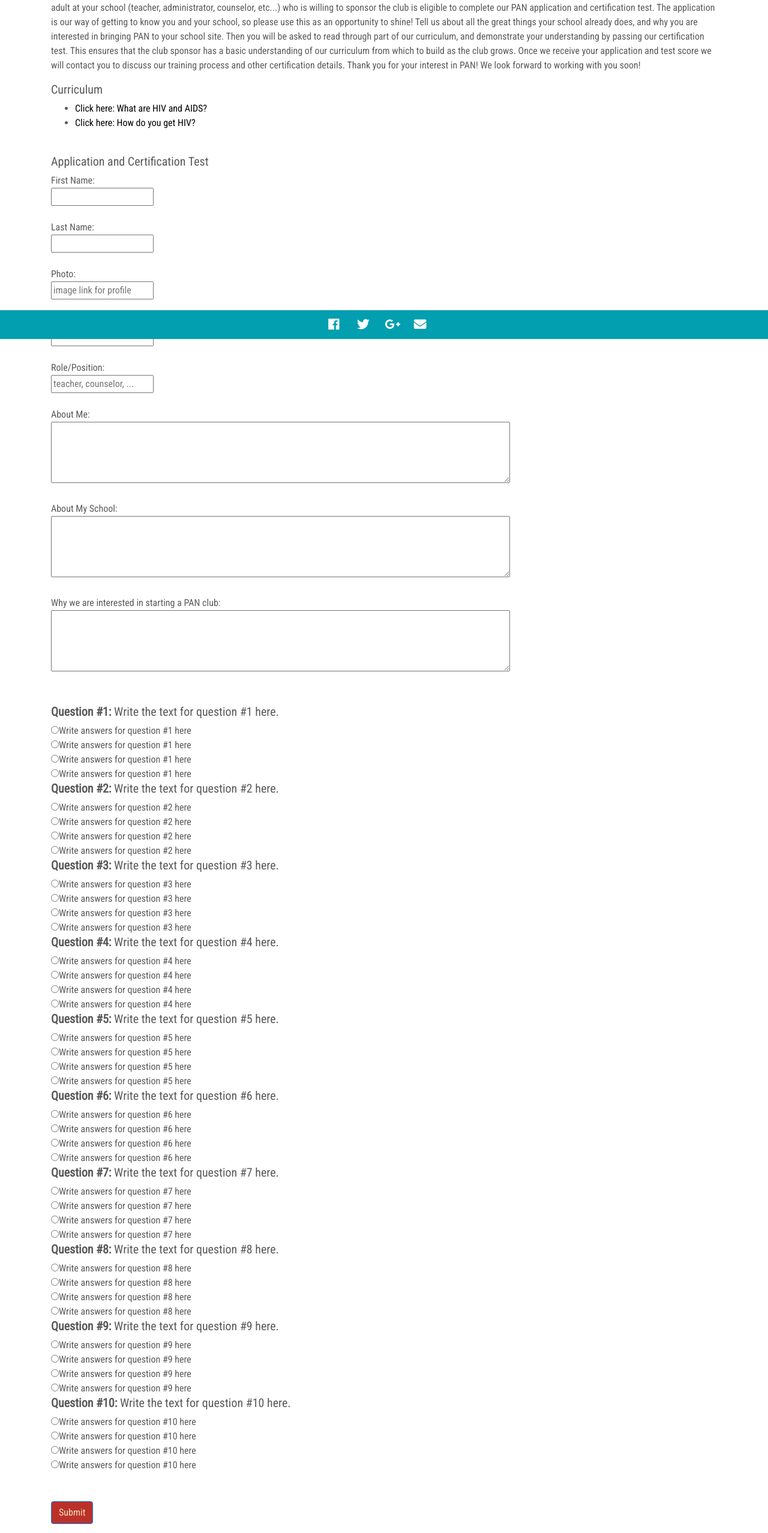
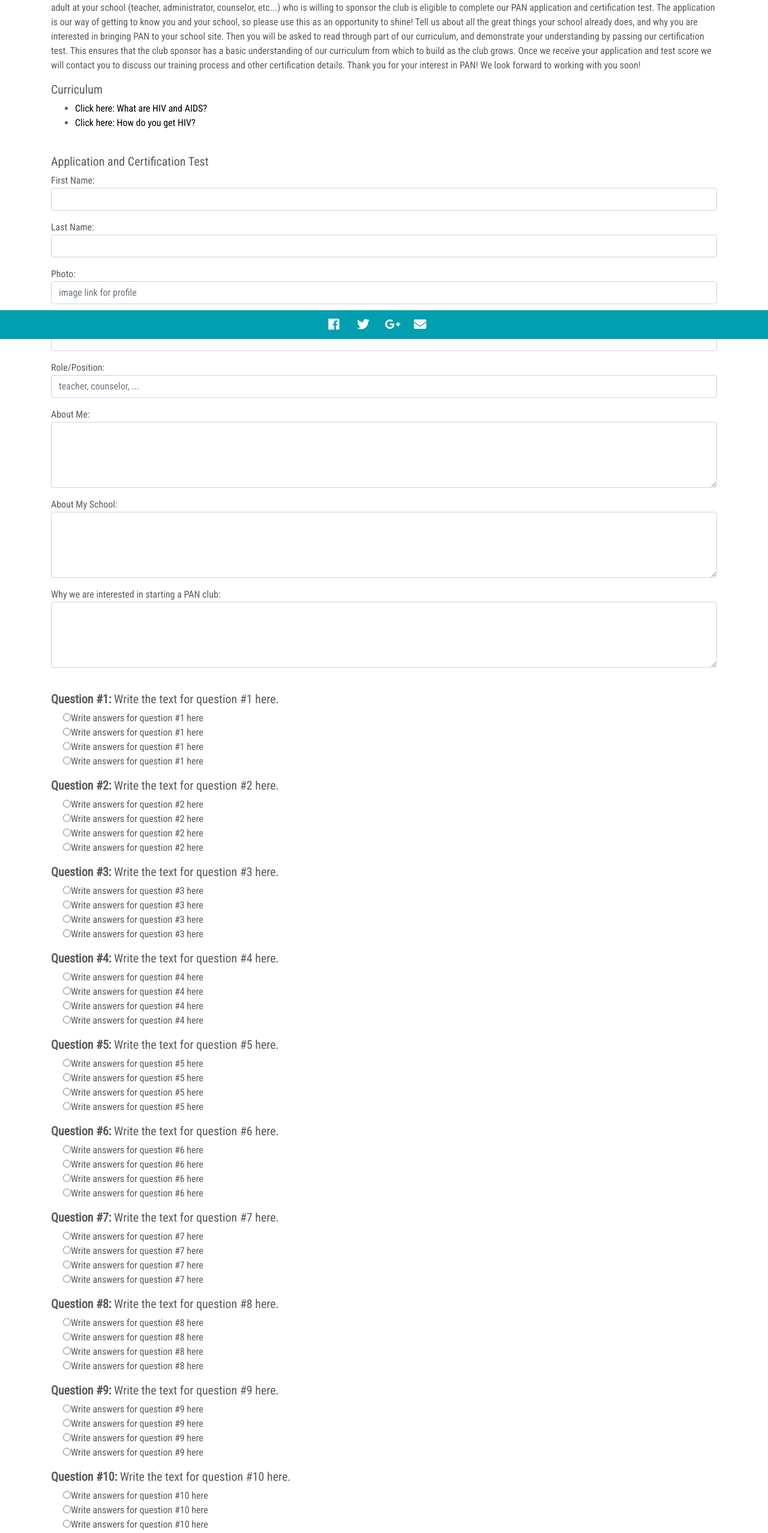
Before and after one commit to nljacob/project_aids_nigeria, a React (Create React App) app in the folder client/: page /certification in a window 1280 px wide. Shown: the part 235-2790 px from the top of the page at 60% size. Built offline with nearby package versions, Linux system fonts and the light colour scheme.

Commit message:
added bootstrap classes to certification page

```diff
--- a/client/src/components/Certification/Certification.js
+++ b/client/src/components/Certification/Certification.js
@@ -6,6 +6,7 @@ import React from "react";
 import certAnswers from '../../certAnswers.json'
 import "./Certification.css";
 import API from '../../utils/API';
+
 
 class Certification extends React.Component {
 
@@ -119,60 +120,83 @@ class Certification extends React.Component {
                 {/* Add new fields (first name, last name, email address) so we can keep this info with their score in the database */}
 
                 <form>
-
+                <div className="form-group">
                     First Name: <br/> <input
+                    className = "form-control"
                         type="text"
                         name="sponsorFirstName"
                         onChange={this.handleInputChange}
                         value={this.state.sponsorFirstName}
-                        /> <br/> <br/>
+                        />
+                        </div>
+                        <div className="form-group">
                     Last Name: <br/> <input
+                     className = "form-control"
                         type="text"
                         name="sponsorLastName"
                         onChange={this.handleInputChange}
                         value={this.state.sponsorLastName}
-                        /> <br/> <br/>
+                        />
+                        </div>
+                        <div className="form-group">
                     Photo: <br/> <input
+                    className = "form-control"
                         type="text"
                         name="sponsorImageLink"
                         placeholder="image link for profile"
                         onChange={this.handleInputChange}
                         value={this.state.sponsorImageLink}
-                        /> <br/> <br/>
+                        />
+                        </div>
+                        <div className="form-group">
                     Email Address: <br/> <input
+                    className = "form-control"
                         type="email"
                         name="sponsorEmail"
                         onChange={this.handleInputChange}
                         value={this.state.sponsorEmail}
-                        /> <br/> <br/>
+                        />
+                        </div>
+                        <div className="form-group">
                     Role/Position: <br/> <input
+                    className = "form-control"
                         type="text"
                         name="sponsorRolePosition"
                         placeholder="teacher, counselor, ..."
                         onChange={this.handleInputChange}
                         value={this.state.sponsorRolePosition}
-                        /> <br/> <br/>
+                        />
+                        </div>
+                        <div className="form-group">
                     About Me: <br/> <textarea
+                    className = "form-control"
                         rows="4"
                         cols="100"
                         name="sponsorAboutMe"
                         onChange={this.handleInputChange}
                         value={this.state.sponsorAboutMe}
-                        /> <br/> <br/>
+                        />
+                        </div>
+                        <div className="form-group">
                     About My School: <br/> <textarea
+                    className = "form-control"
                         rows="4"
                         cols="100"
                         name="sponsorAboutMySchool"
                         onChange={this.handleInputChange}
                         value={this.state.sponsorAboutMySchool}
-                        /> <br/> <br/>
+                        />
+                        </div>
+                        <div className="form-group">
                     Why we are interested in starting a PAN club: <br/> <textarea
-                        rows="4"
+                     className = "form-control"
+                     rows="4"
                         cols="100"
                         name="sponsorWhyInterested"
                         onChange={this.handleInputChange}
                         value={this.state.sponsorWhyInterested}
-                        /> <br/> <br/>
+                        />
+                        </div>
 
                     <br/>
 
@@ -181,110 +205,130 @@ class Certification extends React.Component {
                         Write the text for question #1 here.
 
                     </h5>
-                    <fieldset>
+                    <fieldset className = "form-group">
+                        <div className="form-check">
                         <input type="radio" name="Question1" value="a" checked={this.state.selectedOption[0] === 'a'} onChange={this.handleOptionChange(0)}/>Write answers for question #1 here <br/>
                         <input type="radio" name="Question1" value="b" checked={this.state.selectedOption[0] === 'b'} onChange={this.handleOptionChange(0)}/>Write answers for question #1 here <br/>
                         <input type="radio" name="Question1" value="c" checked={this.state.selectedOption[0] === 'c'} onChange={this.handleOptionChange(0)}/>Write answers for question #1 here <br/>
                         <input type="radio" name="Question1" value="d" checked={this.state.selectedOption[0] === 'd'} onChange={this.handleOptionChange(0)}/>Write answers for question #1 here <br/>
+                        </div>
                     </fieldset>
 
                     <h5>
                         <strong>Question #2: </strong>
                         Write the text for question #2 here.
                     </h5>
-                    <fieldset>
+                    <fieldset  className = "form-group">
+                    <div className="form-check">
                         <input type="radio" name="Question2" value="a" checked={this.state.selectedOption[1] === 'a'} onChange={this.handleOptionChange(1)}/>Write answers for question #2 here <br/>
                         <input type="radio" name="Question2" value="b" checked={this.state.selectedOption[1] === 'b'} onChange={this.handleOptionChange(1)}/>Write answers for question #2 here <br/>
                         <input type="radio" name="Question2" value="c" checked={this.state.selectedOption[1] === 'c'} onChange={this.handleOptionChange(1)}/>Write answers for question #2 here <br/>
                         <input type="radio" name="Question2" value="d" checked={this.state.selectedOption[1] === 'd'} onChange={this.handleOptionChange(1)}/>Write answers for question #2 here <br/>
+                    </div>
                     </fieldset>
 
                     <h5>
                         <strong>Question #3: </strong>
                         Write the text for question #3 here.
                     </h5>
-                    <fieldset>
+                    <fieldset  className = "form-group">
+                    <div className = "form-check">
                         <input type="radio" name="Question3" value="a" checked={this.state.selectedOption[2] === 'a'} onChange={this.handleOptionChange(2)}/>Write answers for question #3 here <br/>
                         <input type="radio" name="Question3" value="b" checked={this.state.selectedOption[2] === 'b'} onChange={this.handleOptionChange(2)}/>Write answers for question #3 here <br/>
                         <input type="radio" name="Question3" value="c" checked={this.state.selectedOption[2] === 'c'} onChange={this.handleOptionChange(2)}/>Write answers for question #3 here <br/>
                         <input type="radio" name="Question3" value="d" checked={this.state.selectedOption[2] === 'd'} onChange={this.handleOptionChange(2)}/>Write answers for question #3 here <br/>
+                   </div>
                     </fieldset>
 
                     <h5>
                         <strong>Question #4: </strong>
                         Write the text for question #4 here.
                     </h5>
-                    <fieldset>
+                    <fieldset  className = "form-group">
+                    <div className = "form-check">
                         <input type="radio" name="Question4" value="a" checked={this.state.selectedOption[3] === 'a'} onChange={this.handleOptionChange(3)}/>Write answers for question #4 here <br/>
                         <input type="radio" name="Question4" value="b" checked={this.state.selectedOption[3] === 'b'} onChange={this.handleOptionChange(3)}/>Write answers for question #4 here <br/>
                         <input type="radio" name="Question4" value="c" checked={this.state.selectedOption[3] === 'c'} onChange={this.handleOptionChange(3)}/>Write answers for question #4 here <br/>
                         <input type="radio" name="Question4" value="d" checked={this.state.selectedOption[3] === 'd'} onChange={this.handleOptionChange(3)}/>Write answers for question #4 here <br/>
+                    </div>
                     </fieldset>
 
                     <h5>
                         <strong>Question #5: </strong>
                         Write the text for question #5 here.
                     </h5>
-                    <fieldset>
+                    <fieldset  className = "form-group">
+                    <div className = "form-check">
                         <input type="radio" name="Question5" value="a" checked={this.state.selectedOption[4] === 'a'} onChange={this.handleOptionChange(4)}/>Write answers for question #5 here <br/>
                         <input type="radio" name="Question5" value="b" checked={this.state.selectedOption[4] === 'b'} onChange={this.handleOptionChange(4)}/>Write answers for question #5 here <br/>
                         <input type="radio" name="Question5" value="c" checked={this.state.selectedOption[4] === 'c'} onChange={this.handleOptionChange(4)}/>Write answers for question #5 here <br/>
                         <input type="radio" name="Question5" value="d" checked={this.state.selectedOption[4] === 'd'} onChange={this.handleOptionChange(4)}/>Write answers for question #5 here <br/>
+                   </div>
                     </fieldset>
 
                     <h5>
                         <strong>Question #6: </strong>
                         Write the text for question #6 here.
                     </h5>
-                    <fieldset>
+                    <fieldset  className = "form-group">
+                    <div className = "form-check">
                         <input type="radio" name="Question6" value="a" checked={this.state.selectedOption[5] === 'a'} onChange={this.handleOptionChange(5)}/>Write answers for question #6 here <br/>
                         <input type="radio" name="Question6" value="b" checked={this.state.selectedOption[5] === 'b'} onChange={this.handleOptionChange(5)}/>Write answers for question #6 here <br/>
                         <input type="radio" name="Question6" value="c" checked={this.state.selectedOption[5] === 'c'} onChange={this.handleOptionChange(5)}/>Write answers for question #6 here <br/>
                         <input type="radio" name="Question6" value="d" checked={this.state.selectedOption[5] === 'd'} onChange={this.handleOptionChange(5)}/>Write answers for question #6 here <br/>
+                   </div>
                     </fieldset>
 
                     <h5>
                         <strong>Question #7: </strong>
                         Write the text for question #7 here.
                     </h5>
-                    <fieldset>
+                    <fieldset  className = "form-group">
+                    <div className = "form-check">
                         <input type="radio" name="Question7" value="a" checked={this.state.selectedOption[6] === 'a'} onChange={this.handleOptionChange(6)}/>Write answers for question #7 here <br/>
                         <input type="radio" name="Question7" value="b" checked={this.state.selectedOption[6] === 'b'} onChange={this.handleOptionChange(6)}/>Write answers for question #7 here <br/>
                         <input type="radio" name="Question7" value="c" checked={this.state.selectedOption[6] === 'c'} onChange={this.handleOptionChange(6)}/>Write answers for question #7 here <br/>
                         <input type="radio" name="Question7" value="d" checked={this.state.selectedOption[6] === 'd'} onChange={this.handleOptionChange(6)}/>Write answers for question #7 here <br/>
+                   </div>
                     </fieldset>
 
                     <h5>
                         <strong>Question #8: </strong>
                         Write the text for question #8 here.
                     </h5>
-                    <fieldset>
+                    <fieldset  className = "form-group">
+                    <div className = "form-check">
                         <input type="radio" name="Question8" value="a" checked={this.state.selectedOption[7] === 'a'} onChange={this.handleOptionChange(7)}/>Write answers for question #8 here <br/>
                         <input type="radio" name="Question8" value="b" checked={this.state.selectedOption[7] === 'b'} onChange={this.handleOptionChange(7)}/>Write answers for question #8 here <br/>
                         <input type="radio" name="Question8" value="c" checked={this.state.selectedOption[7] === 'c'} onChange={this.handleOptionChange(7)}/>Write answers for question #8 here <br/>
                         <input type="radio" name="Question8" value="d" checked={this.state.selectedOption[7] === 'd'} onChange={this.handleOptionChange(7)}/>Write answers for question #8 here <br/>
+                   </div>
                     </fieldset>
 
                     <h5>
                         <strong>Question #9: </strong>
                         Write the text for question #9 here.
                     </h5>
-                    <fieldset>
+                    <fieldset  className = "form-group">
+                    <div className = "form-check">
                         <input type="radio" name="Question9" value="a" checked={this.state.selectedOption[8] === 'a'} onChange={this.handleOptionChange(8)}/>Write answers for question #9 here <br/>
                         <input type="radio" name="Question9" value="b" checked={this.state.selectedOption[8] === 'b'} onChange={this.handleOptionChange(8)}/>Write answers for question #9 here <br/>
                         <input type="radio" name="Question9" value="c" checked={this.state.selectedOption[8] === 'c'} onChange={this.handleOptionChange(8)}/>Write answers for question #9 here <br/>
                         <input type="radio" name="Question9" value="d" checked={this.state.selectedOption[8] === 'd'} onChange={this.handleOptionChange(8)}/>Write answers for question #9 here <br/>
+                   </div>
                     </fieldset>
 
                     <h5>
                         <strong>Question #10: </strong>
                         Write the text for question #10 here.
                     </h5>
-                    <fieldset>
+                    <fieldset  className = "form-group">
+                    <div className = "form-check">
                         <input type="radio" name="Question10" value="a" checked={this.state.selectedOption[9] === 'a'} onChange={this.handleOptionChange(9)}/>Write answers for question #10 here <br/>
                         <input type="radio" name="Question10" value="b" checked={this.state.selectedOption[9] === 'b'} onChange={this.handleOptionChange(9)}/>Write answers for question #10 here <br/>
                         <input type="radio" name="Question10" value="c" checked={this.state.selectedOption[9] === 'c'} onChange={this.handleOptionChange(9)}/>Write answers for question #10 here <br/>
                         <input type="radio" name="Question10" value="d" checked={this.state.selectedOption[9] === 'd'} onChange={this.handleOptionChange(9)}/>Write answers for question #10 here <br/>
+                   </div>
                     </fieldset>
 
                     <br />
--- a/client/src/pages/Login/Login.js
+++ b/client/src/pages/Login/Login.js
@@ -41,9 +41,17 @@ class Login extends Component {
           });
           // err => alert(err);
     }
+
   };
 
-  handleChange = event => {
+  resetForm = () => {
+    this.setState({
+      email : "",
+      password : ""
+    })
+  }
+
+   handleChange = event => {
     const { name, value } = event.target;
     this.setState({
       [name]: value
@@ -61,7 +69,7 @@ class Login extends Component {
     else {
       return ("form-control");
     }
-  }
+ }
 
   checkPasswordError(){
     if (!this.state.password && this.state.submitFlag) {
@@ -106,7 +114,7 @@ class Login extends Component {
 
           {((this.state.serverCheck === "fail") && this.state.submitFlag) ? <div><div className="error-text">Invalid Email/Password </div><br/></div>  : " "}
 
-          <button type="submit" className="btn btn-default">Submit</button>
+          <button type="submit" className="btn btn-default" onSubmit={this.resetForm}>Submit</button>
         </form>
         <br />
         <p>Don't have an account? Sign up <Link to="/signup">here</Link></p>
```
